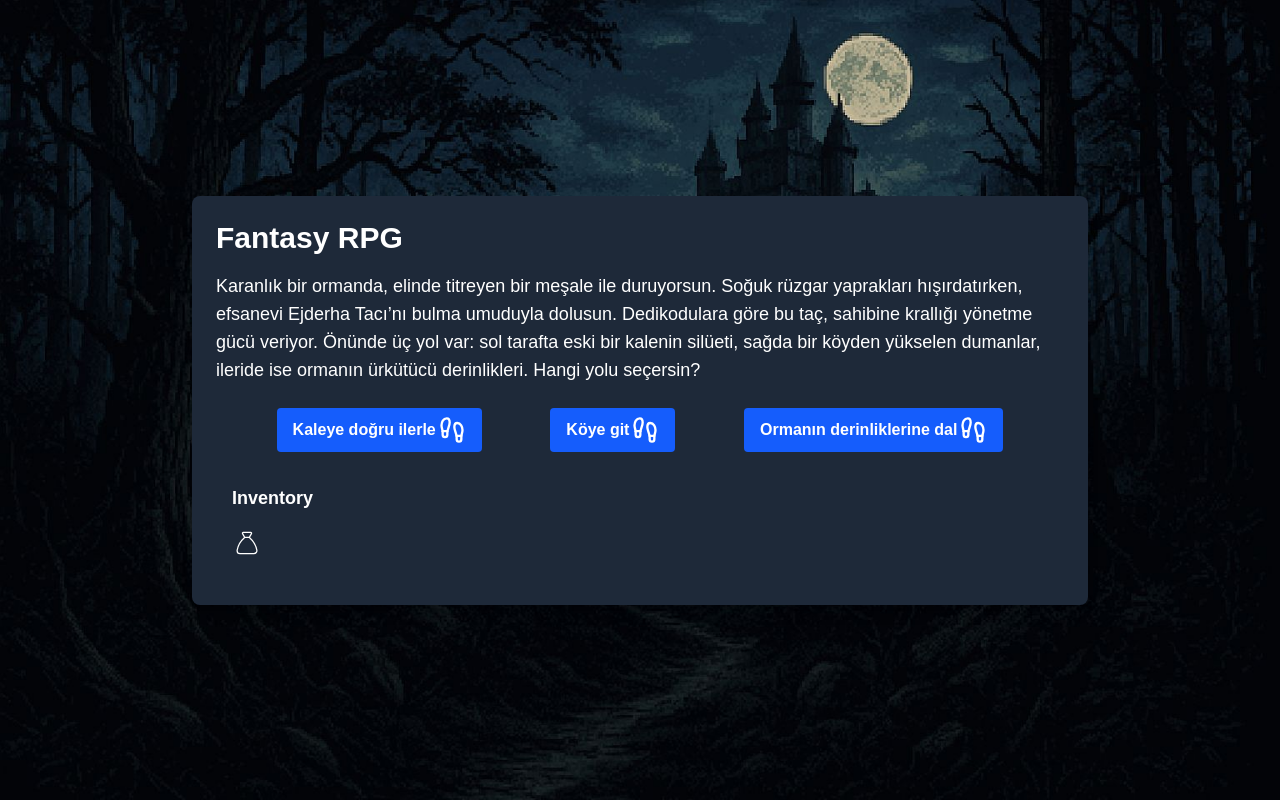
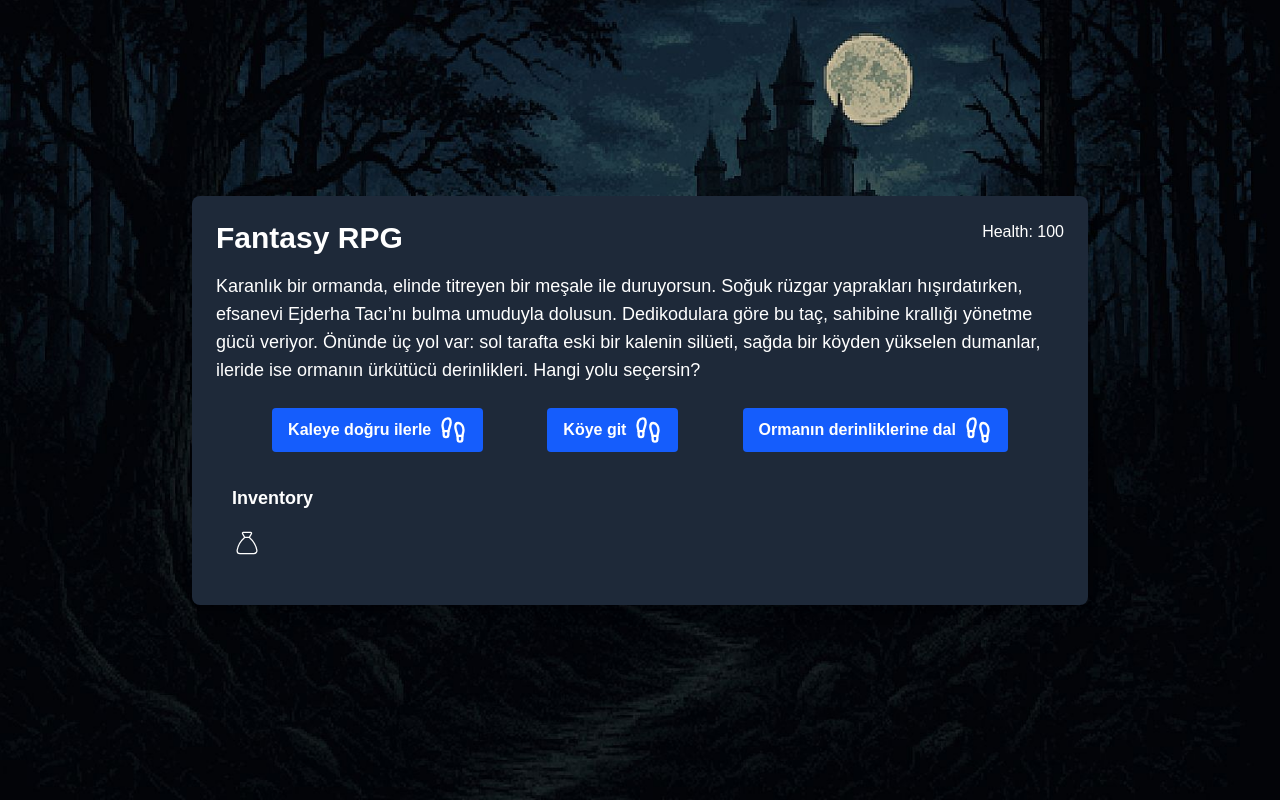
Before and after one commit to emrecanberktas/text-based-fantasy-rpg, a Next.js app: page / in a window 1280 px wide. Built offline with nearby package versions, Linux system fonts and the light colour scheme.

Commit message:
Add: Health

```diff
--- a/src/app/page.tsx
+++ b/src/app/page.tsx
@@ -122,13 +122,16 @@ export default function Home() {
         onComplete={handleAnimationComplete}
       />
       <div className="max-w-4xl w-full bg-gray-800 p-6 rounded-lg shadow-lg">
-        <h1 className="text-3xl font-bold mb-4">Fantasy RPG</h1>
+        <div className="flex justify-between">
+          <h1 className="text-3xl font-bold mb-4">Fantasy RPG</h1>
+          <p>Health: {health}</p>
+        </div>
         <p className="text-lg mb-6">{scene.text}</p>
         <div className="flex justify-evenly">
           {scene.choices.map((choice, index) => (
             <button
               key={index}
-              className="bg-blue-600 hover:bg-blue-700 text-white font-semibold py-2 px-4 mx-2 rounded flex items-center gap-0.5"
+              className="bg-blue-600 hover:bg-blue-700 text-white font-semibold py-2 px-4 mx-2 rounded flex items-center gap-2"
               onClick={() => handleChoice(choice)}
             >
               {choice.text}
```
